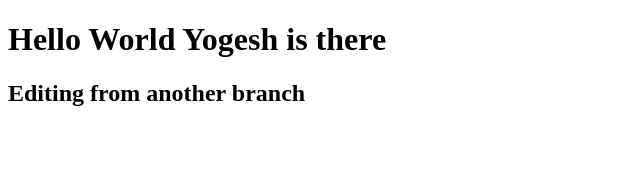
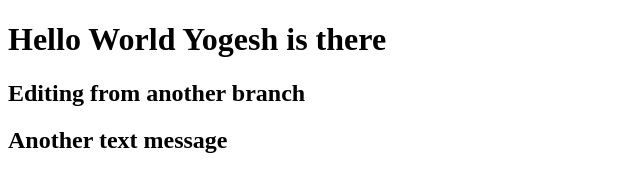
Before and after one commit to yashpalsinhR/Test, a plain HTML site: page index.html in a window 1280 px wide. Shown: the whole page, without its empty margins (0-640 px from the left). Drawn offline with Linux system fonts and the light colour scheme.

Commit message:
Update index.html

```diff
--- a/index.html
+++ b/index.html
@@ -8,5 +8,6 @@
 <body>
     <h1> Hello World Yogesh is there </h1>
     <h2> Editing from another branch </h2>
+    <h2>Another text message</h2>
 </body>
 </html>
```
